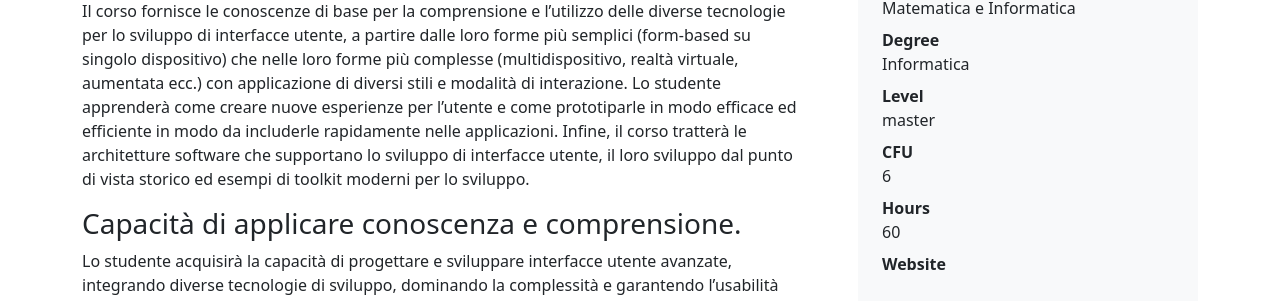
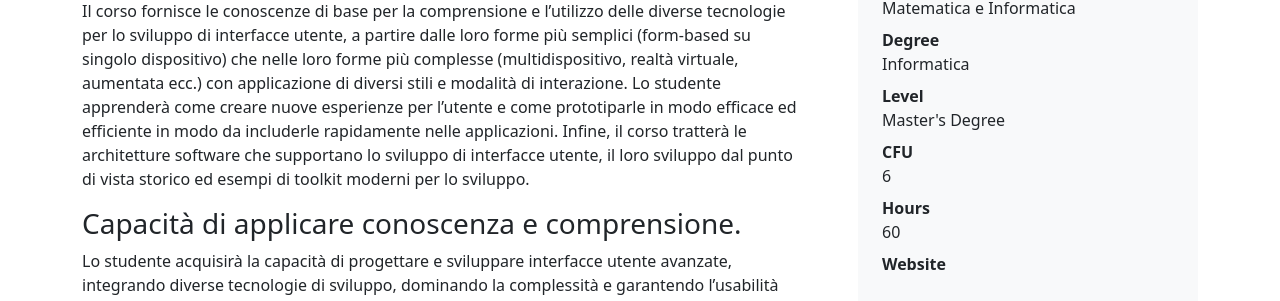
Before and after one commit to sigchi-italy/sigchi-italy, a Jekyll site: the page built from _courses/unica-uit/description.md, in a window 1280 px wide. Shown: the part 215-516 px from the top of the page. Built offline with Jekyll 4.4.1, drawn with Linux system fonts in a browser that asks for light colours.

Commit message:
Update description.md

```diff
--- a/_courses/unica-uit/description.md
+++ b/_courses/unica-uit/description.md
@@ -6,8 +6,9 @@ content-language: it
 map-pin: 39.2224156,9.1118547
 institution: Università di Cagliari
 department: Matematica e Informatica
+department-type: scientific
 degree: Informatica
-level: master
+level: Master's Degree
 course-name: User Interface Technologies
 cfu: 6
 hours: 60
```
